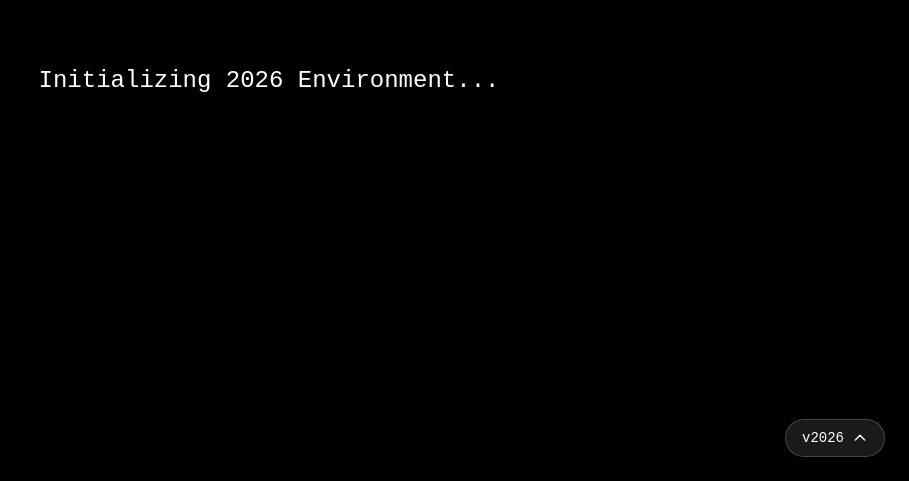
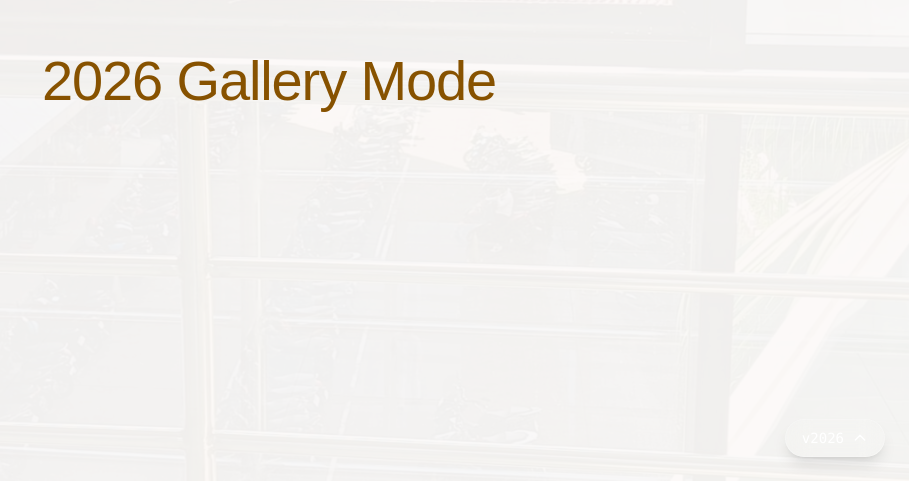
Before and after one commit to akbrdhia/AkbarD_Porto, a React (Vite) app: page /2026 in a window 1280 px wide. Shown: the part 319-800 px from the top of the page, without its empty margins (371-1280 px from the left). Built offline with nearby package versions, Linux system fonts and the light colour scheme.

Commit message:
feat(2026): setup core layout and replace placeholder route

```diff
--- /dev/null
+++ b/src/2026/Portfolio2026.jsx
@@ -0,0 +1,23 @@
+import React from 'react';
+import './theme/theme.css';
+import './theme/typography.css';
+import MainLayout from './layout/MainLayout';
+
+// Note: Hero will be implemented in Task 3. For now, use a placeholder or
+// wait to create this file until Task 3 if you prefer, but the plan says
+// to create it now. Let's use a simple placeholder for Hero in Task 2.
+const HeroPlaceholder = () => (
+  <section className="min-h-screen flex items-center justify-center">
+    <h1 className="p26-display-lg text-p26-primary">2026 Gallery Mode</h1>
+  </section>
+);
+
+const Portfolio2026 = () => {
+  return (
+    <MainLayout>
+      <HeroPlaceholder />
+    </MainLayout>
+  );
+};
+
+export default Portfolio2026;
--- /dev/null
+++ b/src/2026/layout/MainLayout.jsx
@@ -0,0 +1,16 @@
+import React from 'react';
+
+const MainLayout = ({ children }) => {
+  return (
+    <div className="min-h-screen bg-p26-surface text-p26-on-surface selection:bg-p26-primary-container selection:text-p26-on-primary-container font-body">
+      {/* Background layer for potential parallax/noise */}
+      <div className="fixed inset-0 pointer-events-none bg-[url('/setup.jpg')] opacity-5 bg-cover bg-center mix-blend-multiply" />
+
+      <main className="relative z-10">
+        {children}
+      </main>
+    </div>
+  );
+};
+
+export default MainLayout;
--- a/src/App.jsx
+++ b/src/App.jsx
@@ -1,14 +1,8 @@
 import React from 'react';
 import { Routes, Route, Navigate } from 'react-router-dom';
 import Portfolio2025 from './2025/pages/Portofolio';
+import Portfolio2026 from './2026/Portfolio2026';
 import VersionSwitcher from './components/VersionSwitcher';
-
-// Placeholder for 2026 to ensure routing works
-const Placeholder2026 = () => (
-  <div className="flex items-center justify-center h-screen bg-black text-white text-2xl font-mono">
-    Initializing 2026 Environment...
-  </div>
-);
 
 const App = () => {
   return (
@@ -16,7 +10,7 @@ const App = () => {
       <Routes>
         <Route path="/" element={<Navigate to="/2025" replace />} />
         <Route path="/2025/*" element={<Portfolio2025 />} />
-        <Route path="/2026/*" element={<Placeholder2026 />} />
+        <Route path="/2026/*" element={<Portfolio2026 />} />
       </Routes>
       <VersionSwitcher />
     </>
```
